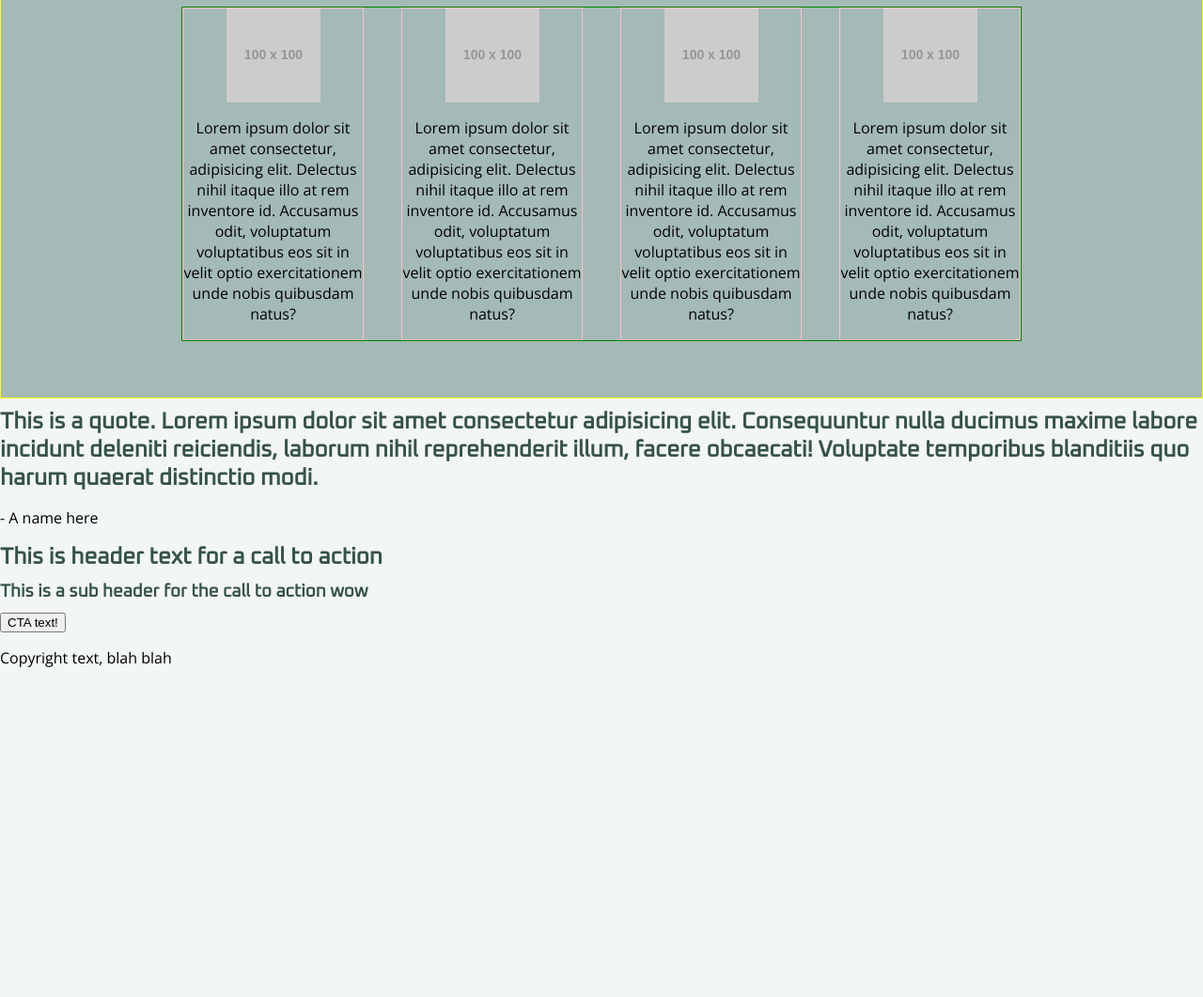
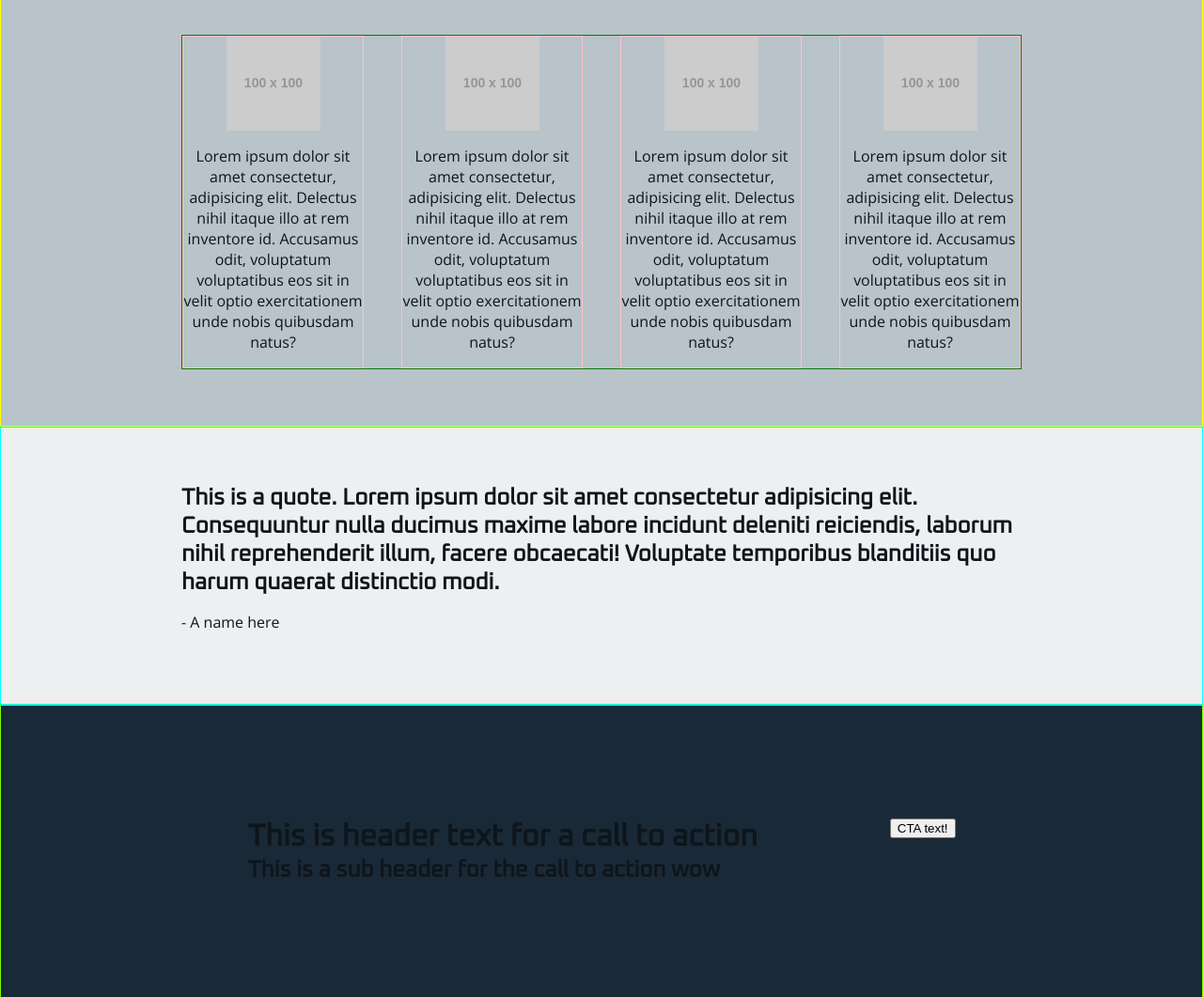
Before and after one commit to xenomorina/landing-page, a plain HTML site: page index.html in a window 1280 px wide. Shown: the part 767-1828 px from the top of the page at 94% size. Before the commit the page ends 1494 px from the top, so only its background shows below. Drawn offline with nearby package versions, Linux system fonts and the light colour scheme; placeholder pictures from the web are drawn by us.

Commit message:
Adjusted layout for bottom sections Adjusted flex containers for quote, CTA, and footer areas. Also adjusted colors and styling.

```diff
--- a/index.html
+++ b/index.html
@@ -83,8 +83,8 @@
 
     <div class="cta-container">
         <div>
-            <h2>This is header text for a call to action</h2>
-            <h3>This is a sub header for the call to action wow</h3>
+            <h1>This is header text for a call to action</h1>
+            <h2>This is a sub header for the call to action wow</h2>
         </div>
         <div>
             <button>CTA text!</button>
--- a/styles.css
+++ b/styles.css
@@ -8,7 +8,7 @@ html {
 body {
     /* padding: 0px 16%; */
     margin: 0;
-    background-color: #F3F6F6;
+    background-color: #EDEFF0;
 }
 
 div img{
@@ -17,12 +17,19 @@ div img{
 
 h1, h2, h3, h4 {
     font-family: "Oxanium", 'Courier New', Courier, monospace;
-    margin: 10px 0;
-    color: #35524A;
+    margin: 0;
+    color: #0E151B;
 }
 
-p, a {
+p {
     font-family: "Open Sans", Arial, Helvetica, sans-serif;
+    color: #0E151B;
+}
+
+a {
+    font-family: "Oxanium", 'Courier New', Courier, monospace;
+    color: #FE910B;
+    font-weight: 700;
 }
 
 .top-nav {
@@ -30,7 +37,7 @@ p, a {
     justify-content: space-between;
     align-items: center;
     border: 1px solid red;
-    background-color: #F3F6F6;
+    background-color: #EDEFF0;
     margin-top: 0;
     padding: 16px 15%;
 }
@@ -47,15 +54,15 @@ p, a {
     align-items: center;
     gap: 24px;
     border: 1px solid blue;
-    padding: 40px 15% 60px 15%;
-    background-color: #F3F6F6;
+    padding: 60px 15%;
+    background-color: #EDEFF0;
 }
 
 .services-container {
-    background-color: #A4BAB7;
+    background-color: #B9C3CA;
     text-align: center;
     border: 1px solid yellow;
-    padding: 40px 15% 60px 15%;
+    padding: 60px 15%;
 }
 
 .service-block-group {
@@ -73,3 +80,28 @@ p, a {
     justify-content: center;
     align-items: center;
 }
+
+.quote-container {
+    padding: 60px 15%;
+    border: 1px solid cyan;
+}
+
+.cta-container {
+    padding: 120px 15%;
+    border: 1px solid lawngreen;
+    background-color: #1A2937;
+    display: flex;
+    justify-content: space-around;
+}
+
+.footer {
+    background-color: #152029;
+    padding: 24px;
+    p {
+        color: #EDEFF0;
+        padding: 0;
+        margin: 0;
+        text-align: center;
+        font-size: 12px;
+    }
+}
```
